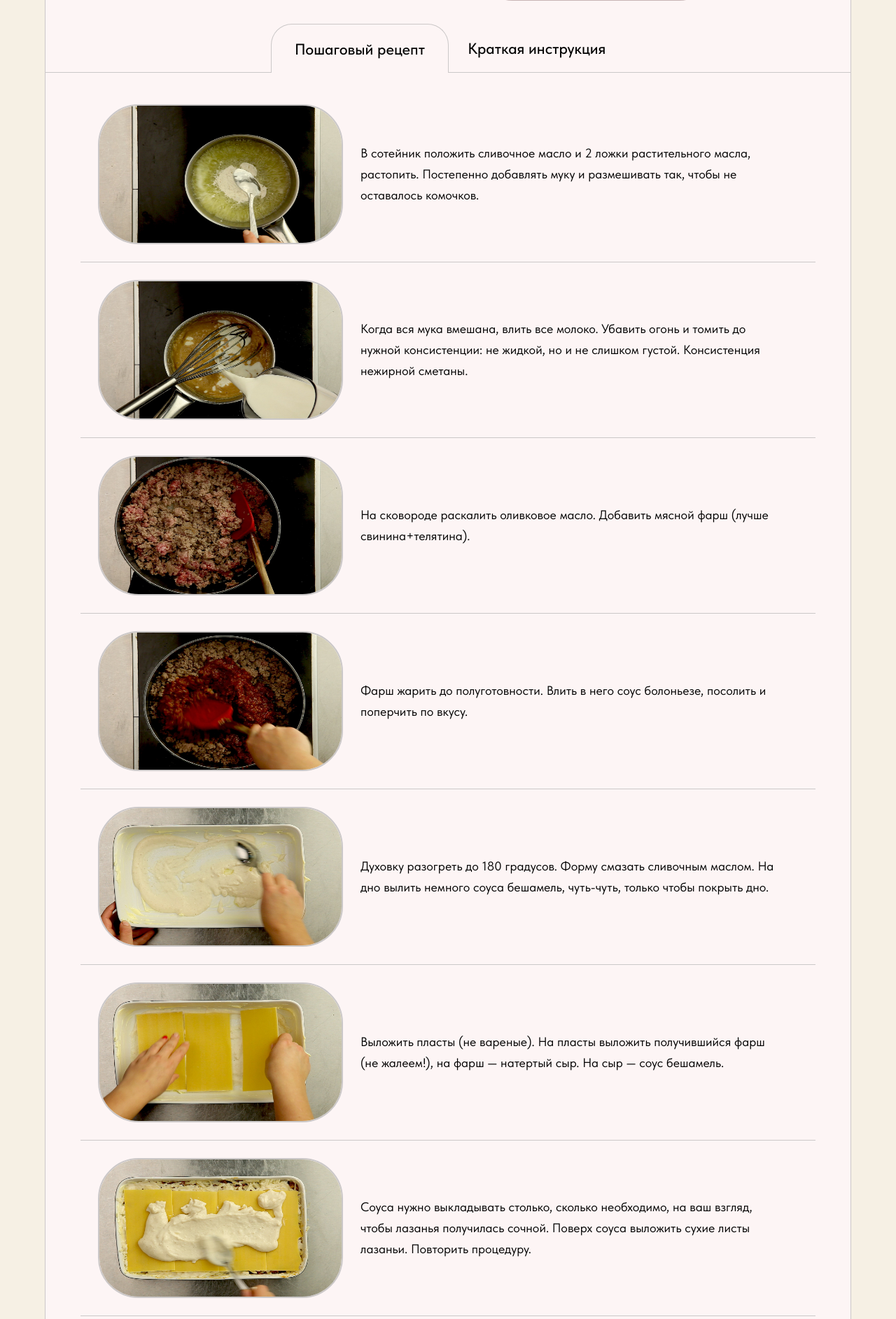
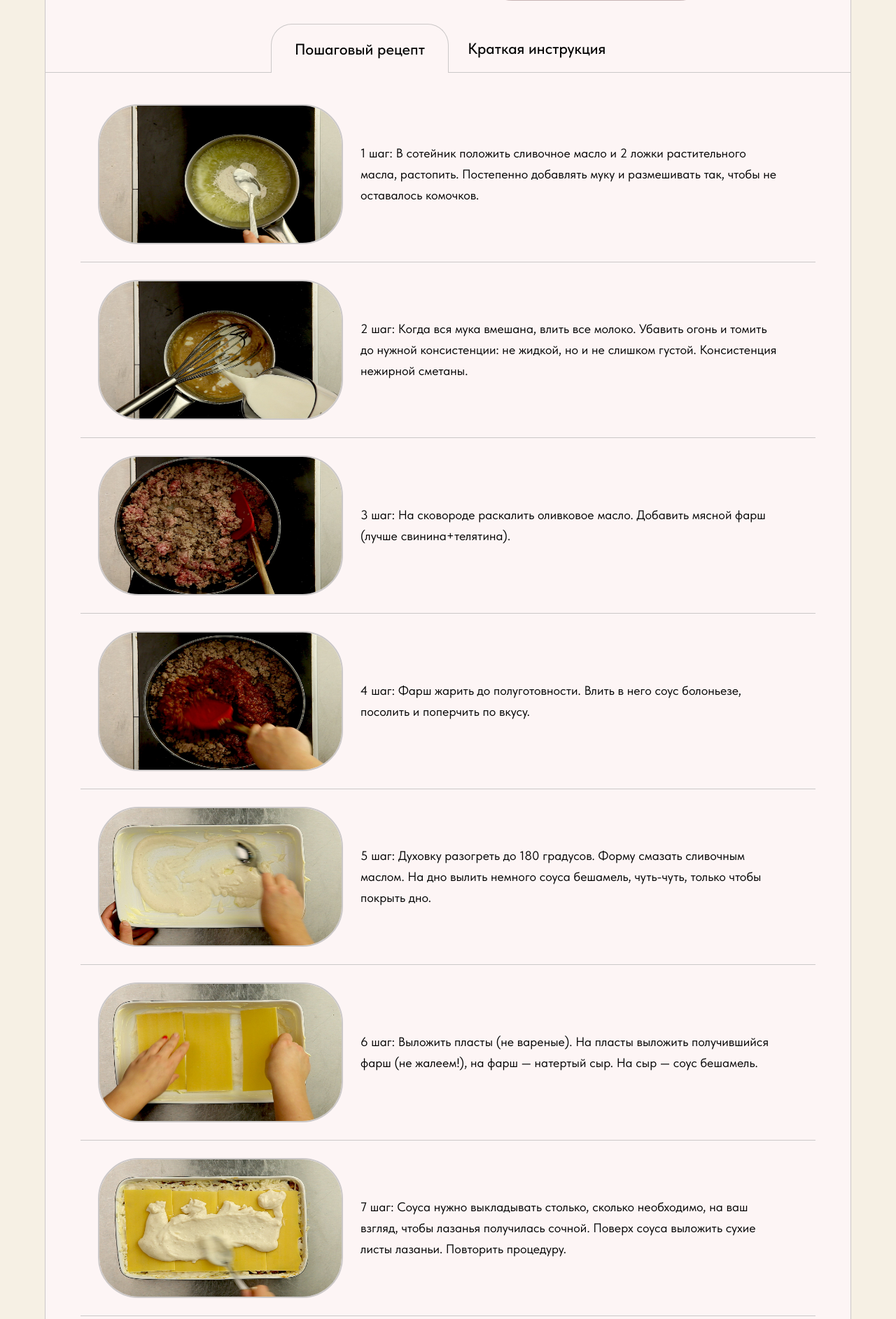
Before and after one commit to mmpechenbku/SaltToTaste, a Django app: page /search/recipe/5/ in a window 1280 px wide. Shown: the part 1996-3881 px from the top of the page at 70% size. Run offline with Django 4.2, Linux system fonts and the light colour scheme; data comes from the database, SQL or seed files in the repository; data that the repository does not hold is empty.

Commit message:
add step number

```diff
--- a/SaltToTasteProject/recipes/templates/recipes/recipe_detail.html
+++ b/SaltToTasteProject/recipes/templates/recipes/recipe_detail.html
@@ -81,6 +81,7 @@
                             </div>
                             <!--Текст шагов-->
                             <div class="instructions_steps-list">
+                                {{ step.step_number }} шаг:
                                 {{ step.description }}
                             </div>
                         </div>
```
